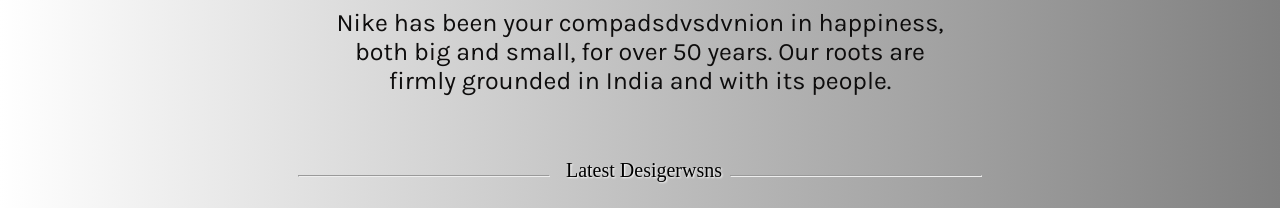
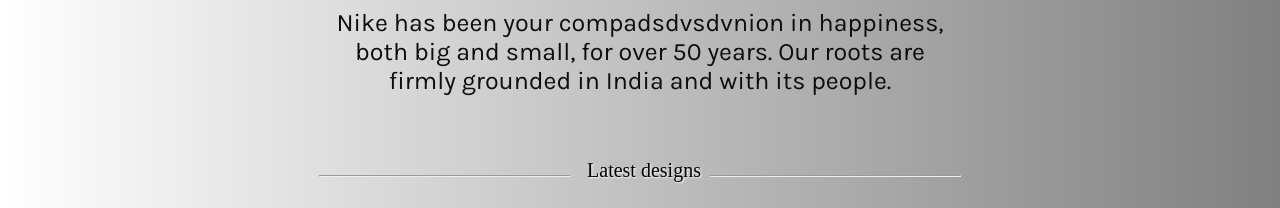
Before and after one commit to devopsnhc07/DevopsFinal, a React (Create React App) app: page / in a window 1280 px wide. Shown: the part 1084-1292 px from the top of the page. Built offline with nearby package versions, Linux system fonts and the light colour scheme; a web font is replaced by a local one.

Commit message:
Update Home.js

```diff
--- a/src/components/Home/Home.js
+++ b/src/components/Home/Home.js
@@ -18,7 +18,7 @@
         <br />
         <div className="latest-container">
           <hr className="line" /> &nbsp; &nbsp;
-          <span className="latest-designs">Latest Desigerwsns</span>&nbsp;&nbsp;
+          <span className="latest-designs">Latest designs</span>&nbsp;&nbsp;
           <hr className="line" />
           <br />
           <br />
```
